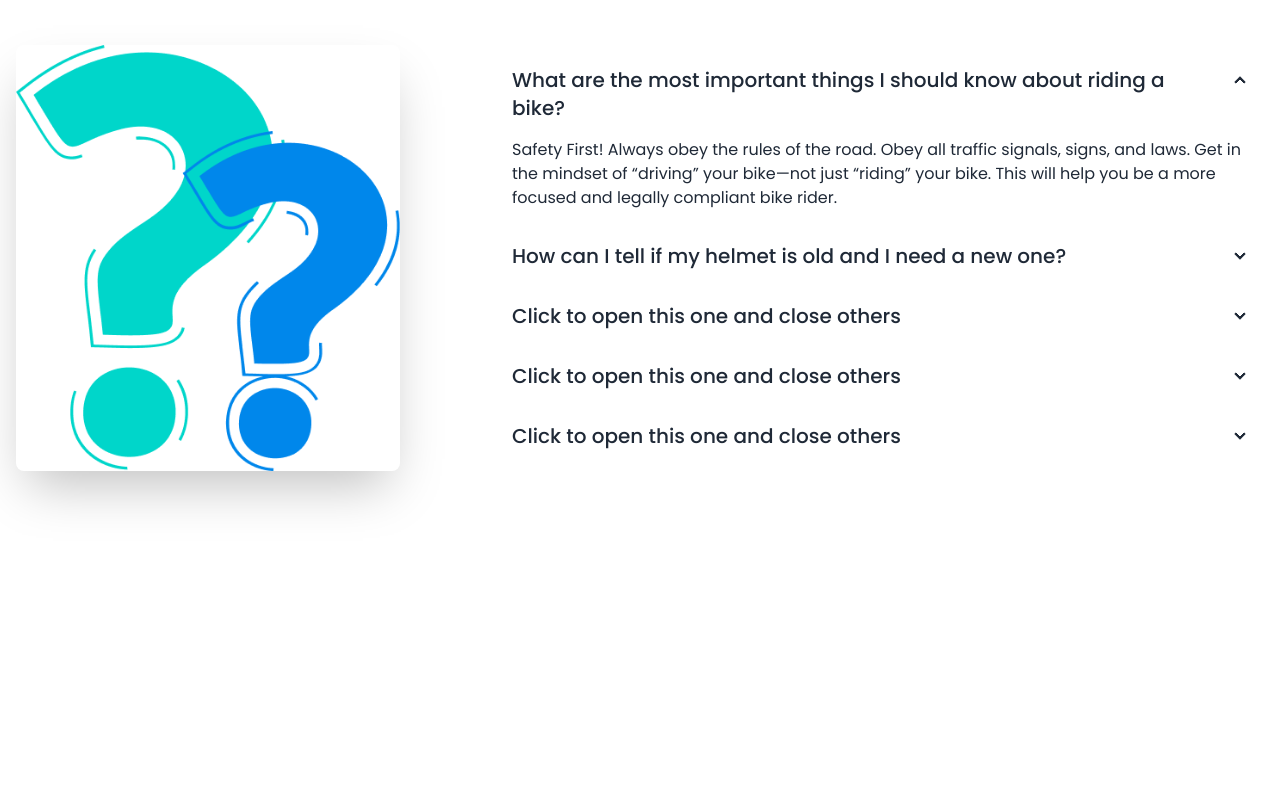
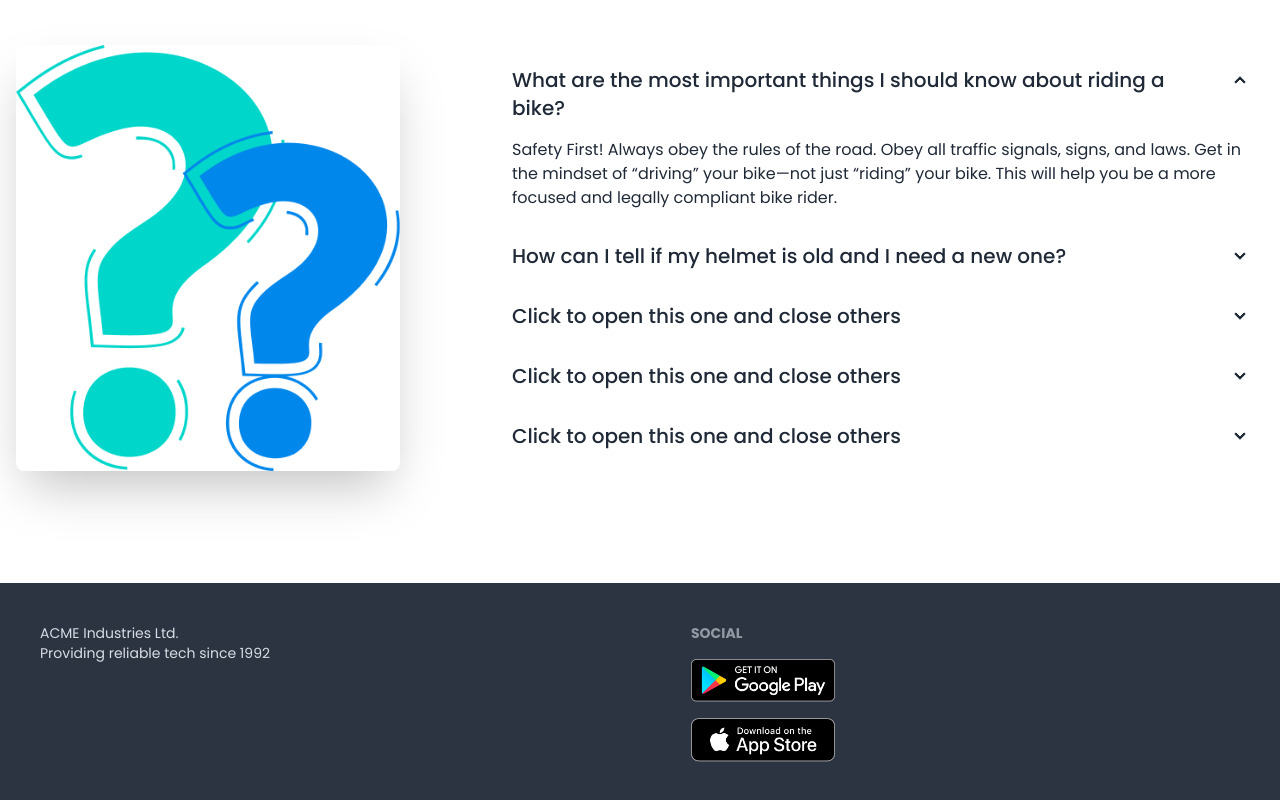
Before and after one commit to bsnu360/biker-zone-with-daisyui, a plain HTML site: page index.html in a window 1280 px wide. Shown: the part 2179-2979 px from the top of the page. Before the commit the page ends 2762 px from the top, so only its background shows below. Drawn offline with nearby package versions, Linux system fonts and the light colour scheme.

Commit message:
added footer and FAQ

```diff
--- a/index.html
+++ b/index.html
@@ -306,8 +306,17 @@
         </div>
       </section>
     </main>
-    <footer>
-
+    <footer class="footer p-10 bg-neutral text-neutral-content">
+      <aside>
+        <p>ACME Industries Ltd.<br>Providing reliable tech since 1992</p>
+      </aside>
+      <nav>
+        <h6 class="footer-title">Social</h6>
+        <div class="grid grid-cols-1 gap-4">
+          <a><img class="w-36" src="images/others/android.png" alt=""></a>
+          <a><img class="w-36" src="images/others/ios.png" alt=""></a>
+        </div>
+      </nav>
     </footer>
 </body>
 
```
